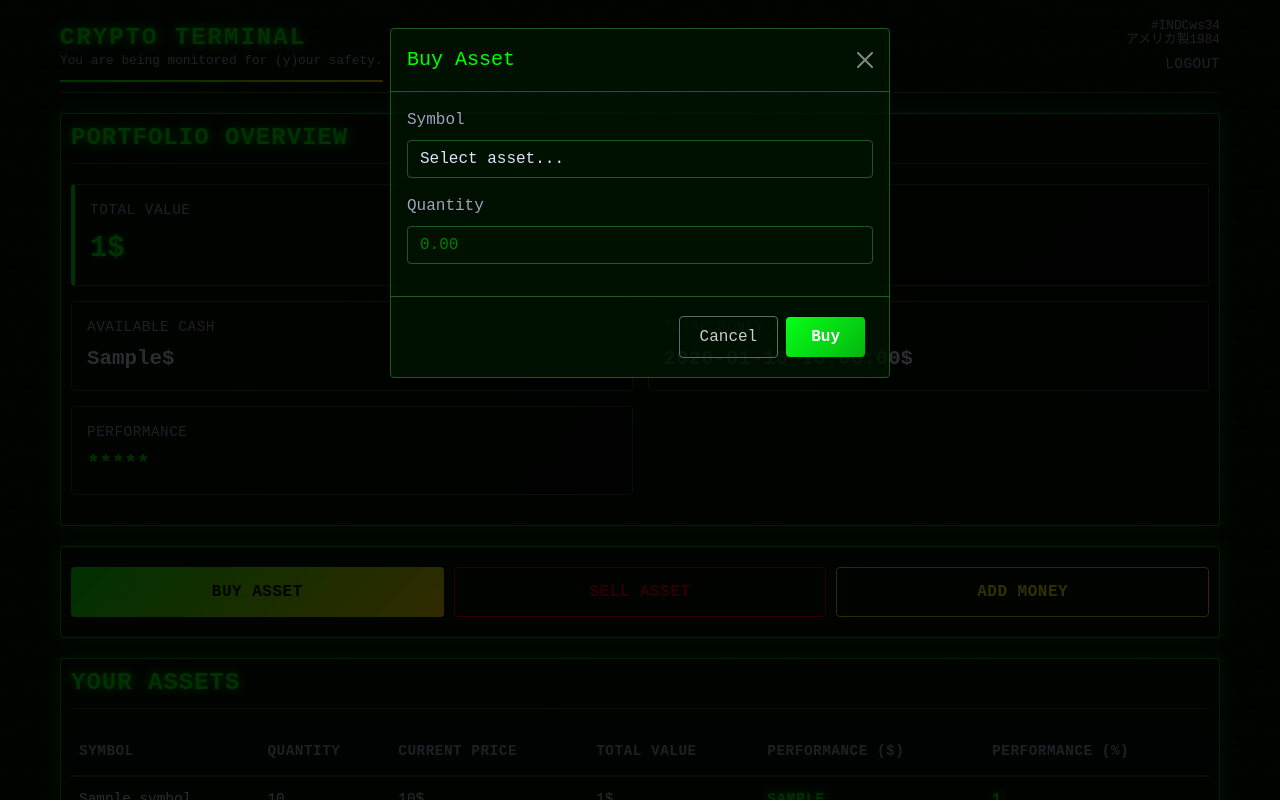
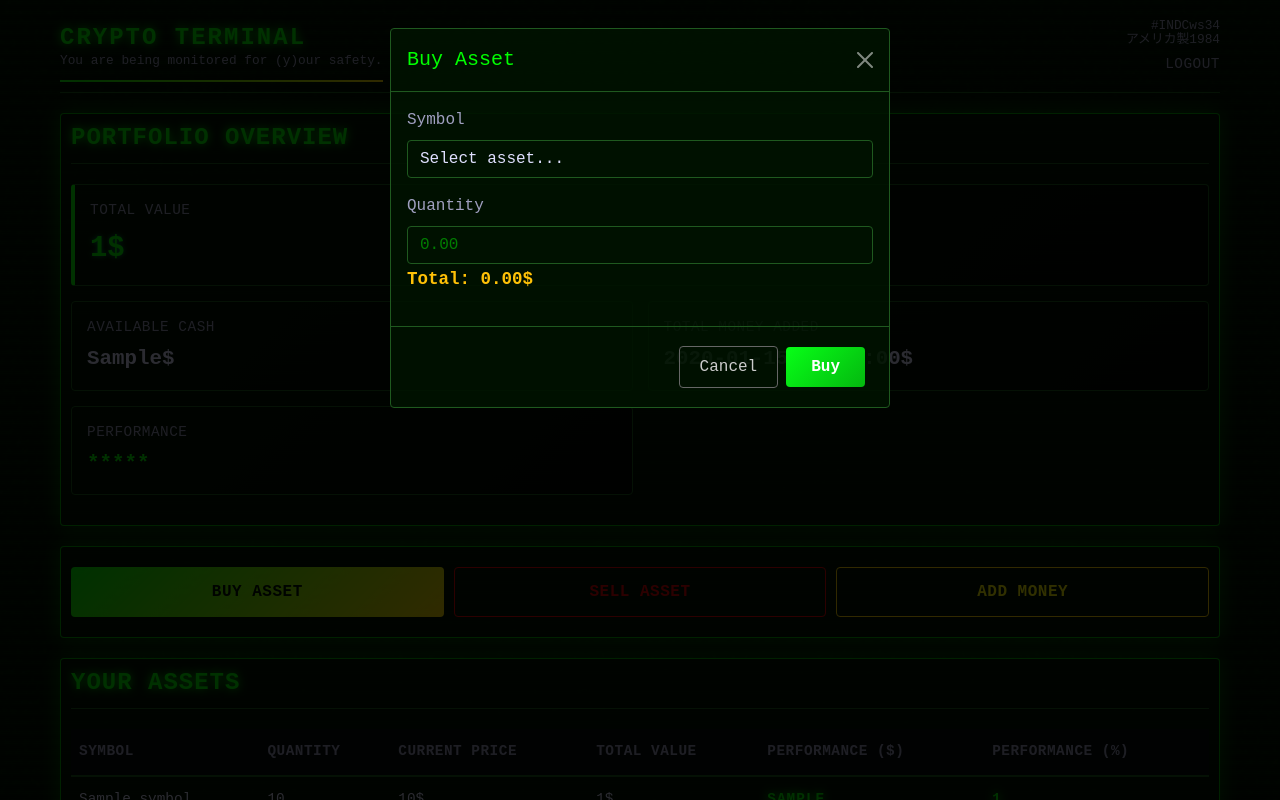
Before and after one commit to NikitaGoncharick/Demo_Crypto_App, a FastAPI app: template frontend/templates/user-profile.html in a window 1280 px wide, after a click on "BUY ASSET". Run offline with FastAPI, Linux system fonts and the light colour scheme; the template is opened without the code that fills it: most values are stand-ins (such as "Sample title", 1, 10 or a date in 2020); parts of the project's set-up code (start-up, migrations or seed data) failed here and were passed over.

Commit message:
Project Files

```diff
--- a/backend/main.py
+++ b/backend/main.py
@@ -8,6 +8,7 @@ from fastapi.responses import JSONResponse #"упаковка" ответа в
 from fastapi.middleware.cors import CORSMiddleware #Разрешает браузеру делать запросы к вашему API с других доменов.
 from fastapi.templating import Jinja2Templates #Превращает HTML-шаблоны в готовые HTML-страницы с подставленными данными.
 from fastapi.security import OAuth2PasswordBearer, OAuth2PasswordRequestForm # PasswordBearer - Требует JWT токен в заголовках, PasswordReques - Автоматически читает данные формы, Ожидает поля username и password
+from starlette.responses import PlainTextResponse
 from starlette.staticfiles import StaticFiles
 from sqlalchemy.orm import Session
 
@@ -199,6 +200,14 @@ async def sell_asset(symbol: str = Form(...), quantity: float = Form(...), curre
         return JSONResponse({"detail": e.detail}, status_code=e.status_code)
 
 
+@app.get("/calculate_total", response_class=PlainTextResponse)
+async def calculate_total(symbol: str, quantity: float = 0):
+    if not symbol or quantity <= 0:
+        return "0.00$"
+
+    price = get_crypto_price(symbol)
+    total = quantity * price
+    return f"{total:.2f}$"
 
 # ---------- Обработчик ошибок ----------
 @app.exception_handler(HTTPException)
--- a/frontend/templates/user-profile.html
+++ b/frontend/templates/user-profile.html
@@ -563,18 +563,19 @@
                         <div class="mb-3">
                             <label class="form-label">Symbol</label>
 
-                            <select class="form-control" name="symbol" required> <!-- ⚠️ -->
+                            <select class="form-control" name="symbol" required>
                                 <option value="">Select asset...</option>
-                                <option value="BTC">BTC</option>
-                                <option value="ETH">ETH</option>
-                                <option value="SOL">SOL</option>
-                                <option value="ADA">ADA</option>
-
+                                {% for symbol in ["BTC", "ETH", "SOL", "ADA", "DOT", "LTC"] %}
+                                <option value="{{ symbol }}">{{ symbol }}</option>
+                                {% endfor %}
                             </select>
                         </div>
                         <div class="mb-3">
                             <label class="form-label">Quantity</label>
                             <input type="number" class="form-control" name="quantity" placeholder="0.00" step="0.01" required> <!-- ⚠️ -->
+                            <div class="fs-5 fw-bold">
+                                <small class="text-warning">Total: <span id="totalAmount" >0.00$</span></small>
+                            </div>
                         </div>
 
                     </form>
@@ -659,6 +660,40 @@
     </div>
 
     <script src="https://cdn.jsdelivr.net/npm/bootstrap@5.3.0/dist/js/bootstrap.bundle.min.js"></script>
+    <script>
+    // скрипт для расчета общей суммы
+    document.addEventListener('DOMContentLoaded', function() {
+        const symbolSelect = document.querySelector('#buyModal select[name="symbol"]');
+        const quantityInput = document.querySelector('#buyModal input[name="quantity"]');
+        const totalSpan = document.querySelector('#buyModal #totalAmount');
+
+        function calculateTotal() {
+            const symbol = symbolSelect.value;
+            const quantity = parseFloat(quantityInput.value) || 0;
+
+            if (!symbol || quantity <= 0) {
+                totalSpan.textContent = '0.00$';
+                return;
+            }
+
+            // Запрос к твоему эндпоинту
+            fetch(`/calculate_total?symbol=${symbol}&quantity=${quantity}`)
+                .then(response => response.text())
+                .then(total => {
+                    totalSpan.textContent = total;
+                })
+                .catch(error => {
+                    console.error('Error:', error);
+                    totalSpan.textContent = 'Error';
+                });
+        }
+
+        // Слушаем изменения в полях
+        symbolSelect.addEventListener('change', calculateTotal);
+        quantityInput.addEventListener('input', calculateTotal);
+    });
+</script>
+
 
 </body>
 </html>
```
Also changed, not shown: backend/database.db.
